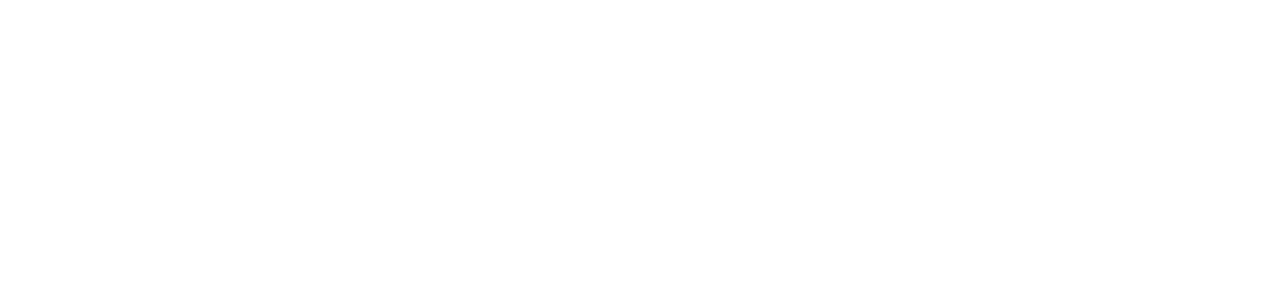
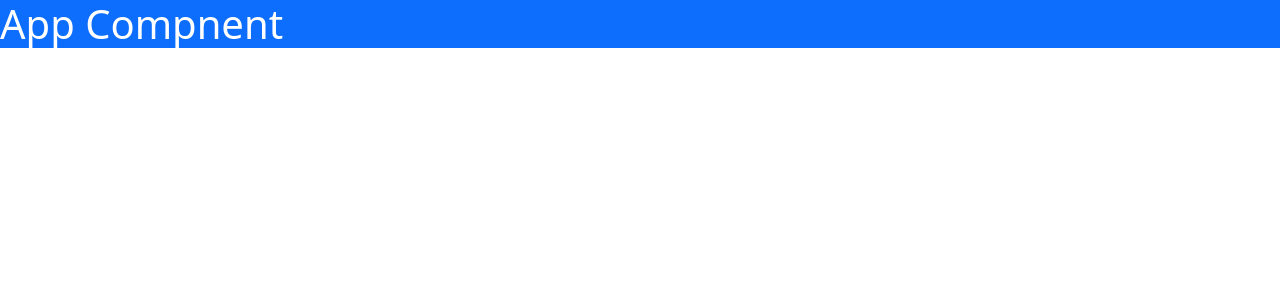
Before and after one commit to artnalyze/ITG-BasicReact-D2-layout, a React (Create React App) app: page / in a window 1280 px wide. Shown: the top 300 px of the page. Built offline with nearby package versions, Linux system fonts and the light colour scheme.

Commit message:
set scss

```diff
--- a/package.json
+++ b/package.json
@@ -6,6 +6,7 @@
     "@testing-library/jest-dom": "^5.11.4",
     "@testing-library/react": "^11.1.0",
     "@testing-library/user-event": "^12.1.10",
+    "bootstrap": "^5.1.3",
     "react": "^17.0.2",
     "react-dom": "^17.0.2",
     "react-scripts": "4.0.3",
--- a/src/App.jsx
+++ b/src/App.jsx
@@ -1,7 +1,7 @@
 const App = () => {
   return (
-    <div className="App">
-
+    <div className="">
+      <h1 className="bg-primary text-white">App Compnent</h1>
     </div>
   );
 }
--- a/src/index.js
+++ b/src/index.js
@@ -1,6 +1,9 @@
 import React from 'react';
 import ReactDOM from 'react-dom';
-import './index.css';
+import 'bootstrap/dist/css/bootstrap.min.css'
+import './styles/main.scss'
+// import './index.css';
+import 'bootstrap/dist/js/bootstrap.bundle.js'
 import App from './App';
 import reportWebVitals from './reportWebVitals';
 
--- /dev/null
+++ b/src/styles/main.scss
@@ -0,0 +1 @@
+@import '../../node_modules/bootstrap/scss/bootstrap.scss'
```
Also changed, not shown: 2 other files (tests, documents, lock files or other folders).
